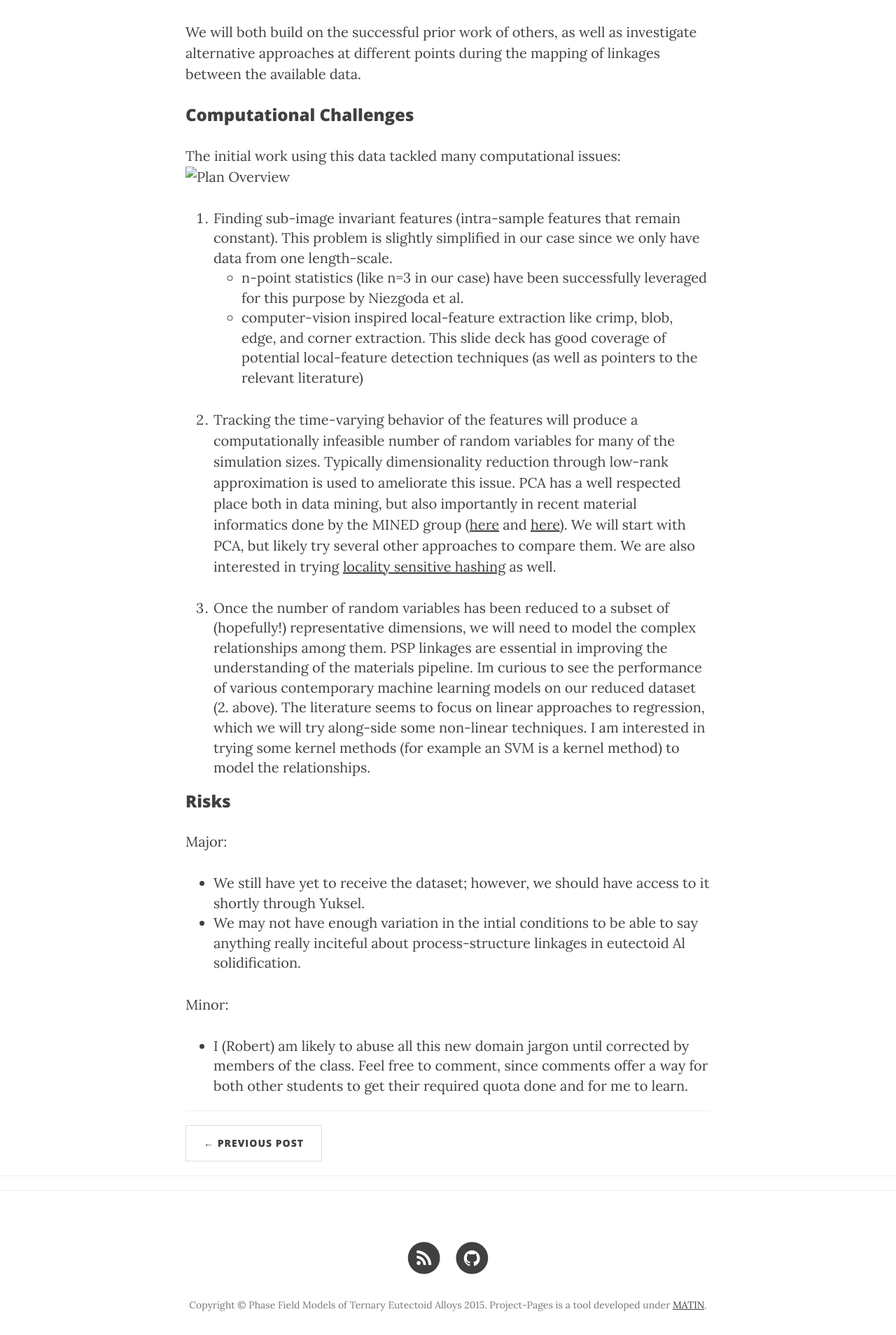
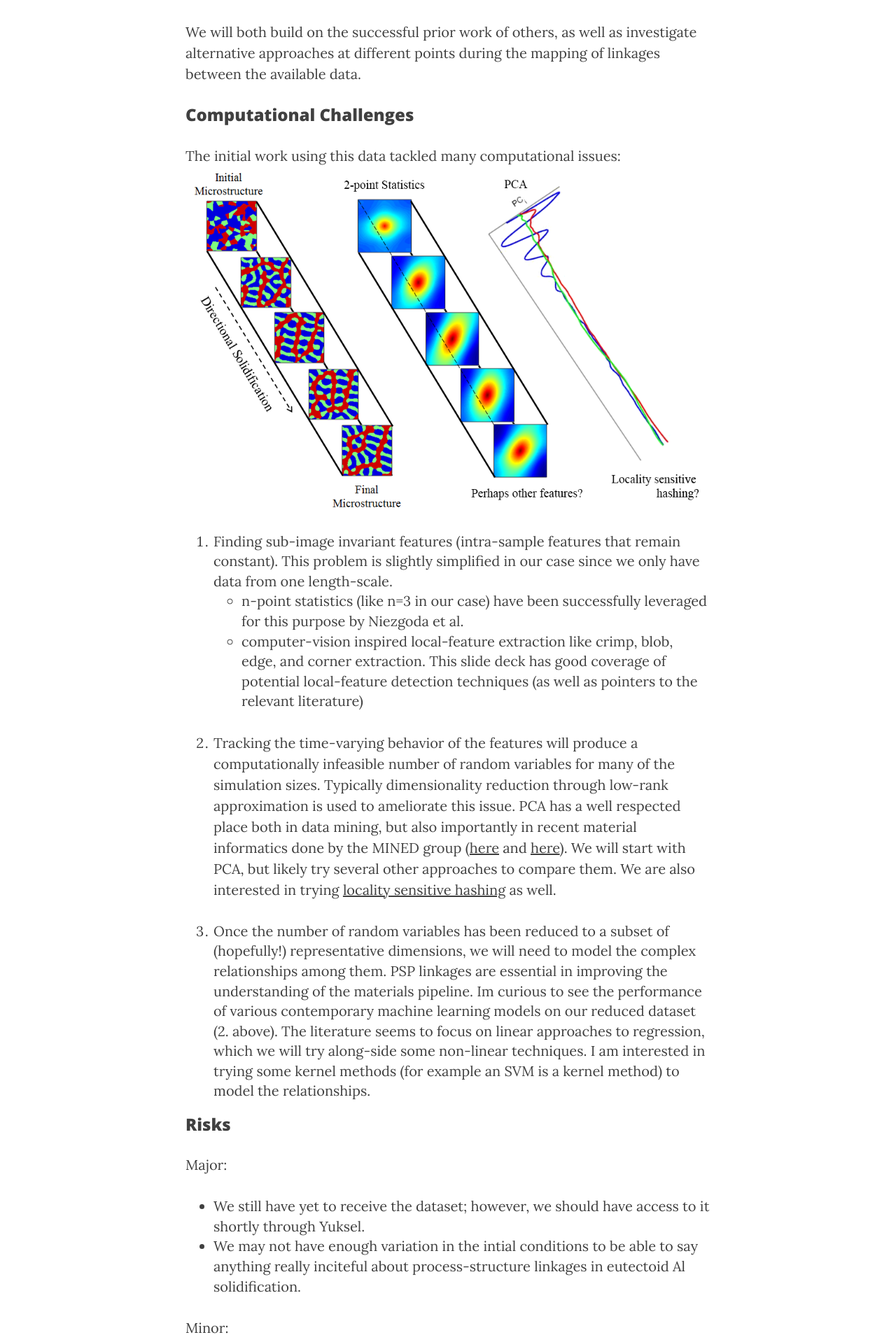
Before and after one commit to Saganaut/MIC-Ternary-Eutectic-Alloy, a Jekyll site: the page built from _posts/2015-09-09-Plan-of-Attack.markdown, in a window 1280 px wide. Shown: the part 892-2800 px from the top of the page at 70% size. Built offline with Jekyll 4.4.1, drawn with Linux system fonts in a browser that asks for light colours; nearby versions of some CDN libraries.

Commit message:
Update 2015-09-09-Plan-of-Attack.markdown

```diff
--- a/_posts/2015-09-09-Plan-of-Attack.markdown
+++ b/_posts/2015-09-09-Plan-of-Attack.markdown
@@ -23,7 +23,7 @@ We will both build on the successful prior work of others, as well as investigat
 
 ### Computational Challenges
 The initial work using this data tackled many computational issues:
-![Plan Overview](/Materials-Informatics-Class-Fall2015/img/poa_overview.png "Overview of workflow")
+![Plan Overview](/MIC-Ternary-Eutectic-Alloy/img/poa_overview.png "Overview of workflow")
 
 1. Finding sub-image invariant features (intra-sample features that remain constant). This problem is slightly simplified in our case since we only have data from one length-scale.
 	* n-point statistics (like n=3 in our case) have been successfully leveraged for this purpose by [Niezgoda et al.](http://www.sciencedirect.com/science/article/pii/S1359645408004886#)
```
